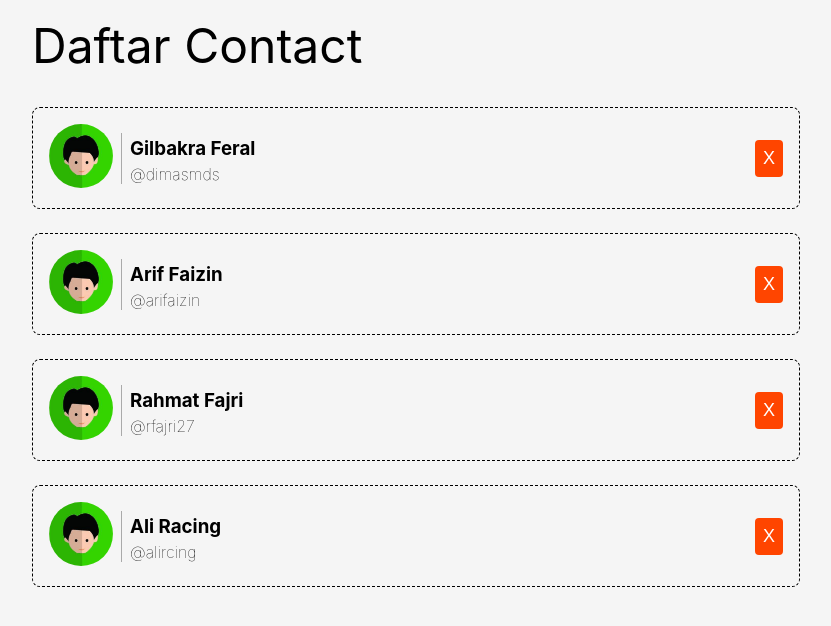
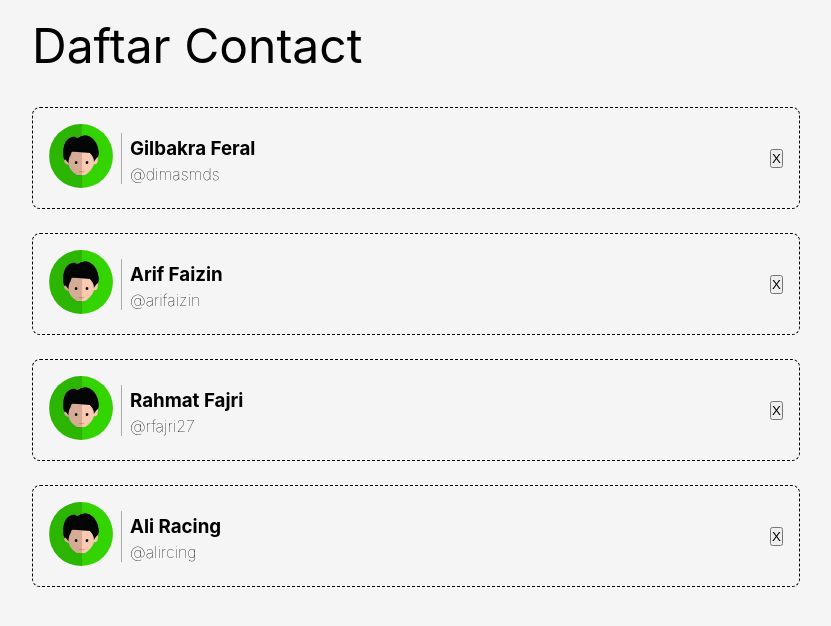
Before and after one commit to Mezzky/contact-app, a React (Vite) app: page / in a window 1280 px wide. Shown: the top 626 px of the page, without its empty margins (224-1055 px from the left). Built offline with nearby package versions, Linux system fonts and the light colour scheme.

Commit message:
Update DeleteButton.jsx

```diff
--- a/src/components/DeleteButton.jsx
+++ b/src/components/DeleteButton.jsx
@@ -3,7 +3,7 @@ import React from 'react'
 
 // eslint-disable-next-line react/prop-types
 const DeleteButton = ({id, onDelete}) => {
-  return <button className='contact-item__delete' onClick={() => onDelete(id)}>X</button>
+  return <button c lassName='contact-item__delete' onClick={() => onDelete(id)}>X</button>
 }
 
 export default DeleteButton
```
